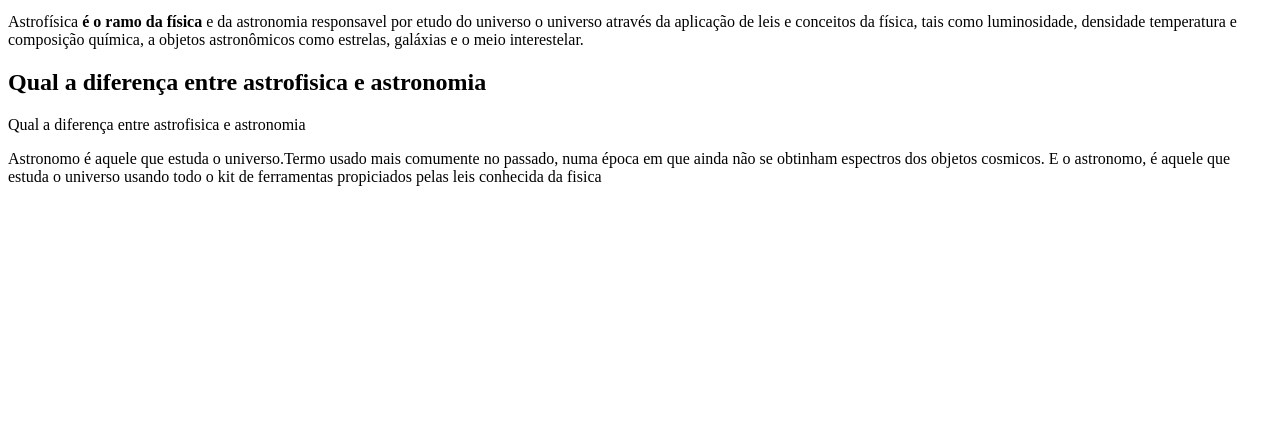
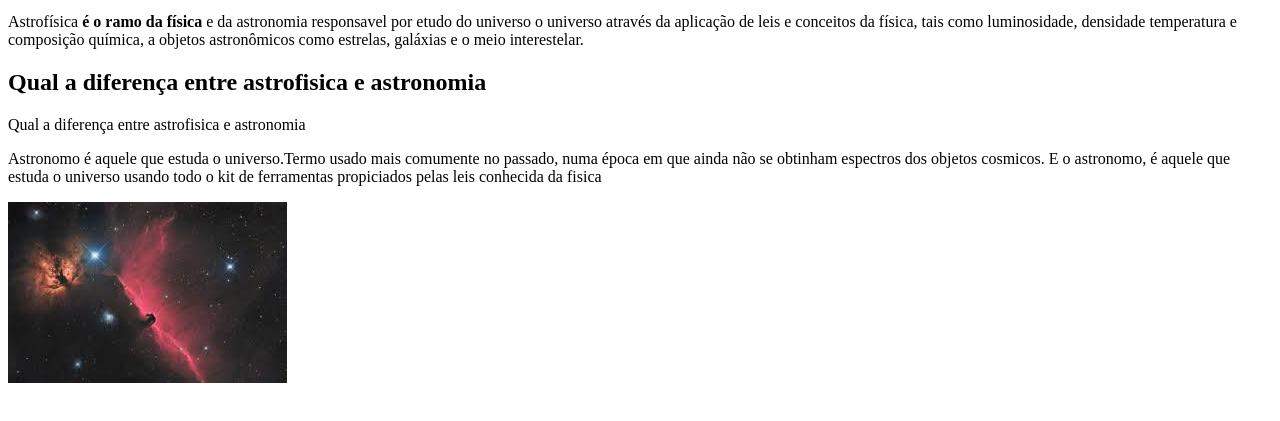
Before and after one commit to enzocwb/ProvaEnzo, a plain HTML site: page index.html in a window 1280 px wide. Shown: the part 119-540 px from the top of the page. Drawn offline with Linux system fonts and the light colour scheme.

Commit message:
Update index.html

```diff
--- a/index.html
+++ b/index.html
@@ -13,6 +13,6 @@
   <h2>Qual a diferença entre astrofisica e astronomia </h2>
 <p>Qual a diferença entre astrofisica e astronomia</p>
 <p>Astronomo é aquele que estuda o universo.Termo usado mais comumente no passado, numa época em que ainda não se obtinham espectros dos objetos cosmicos. E o astronomo, é aquele que estuda o universo usando todo o kit de ferramentas propiciados pelas leis conhecida da fisica </p>
-
+<img src="download.jpeg"
 </body>
 </html>
```
